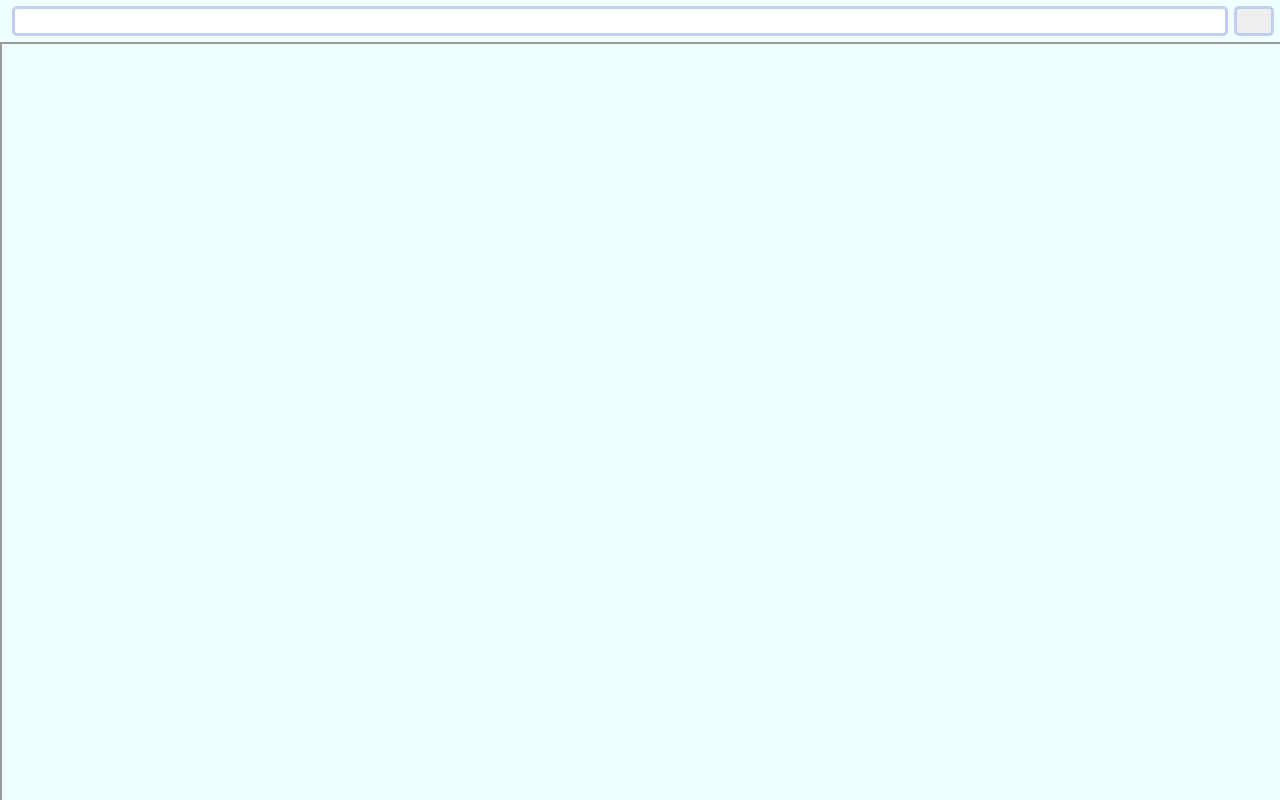
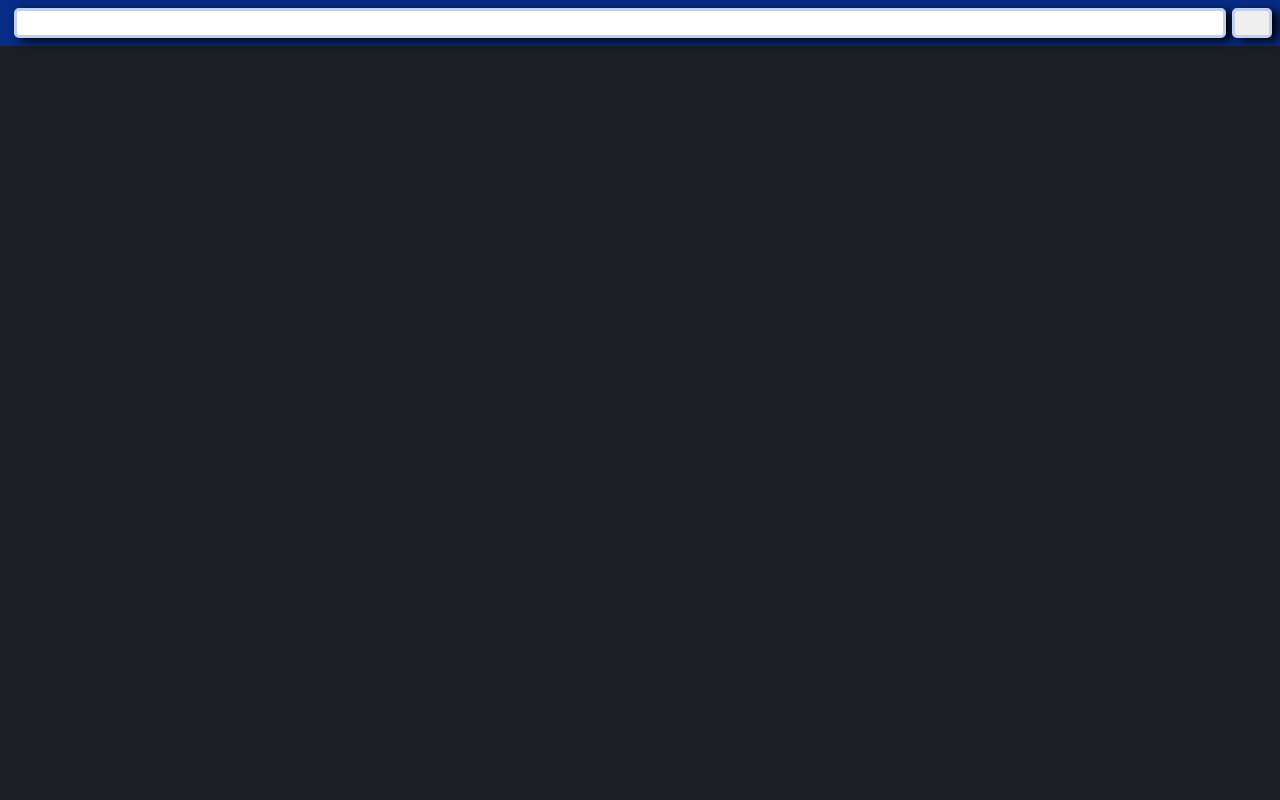
Before and after one commit to jwmdykes/electron-popup-dict, an Electron app: page views/naver/index.html in a window 1280 px wide. Drawn offline with Linux system fonts and the light colour scheme.

Commit message:
modify css

```diff
--- a/views/style.css
+++ b/views/style.css
@@ -2,18 +2,21 @@ html, body {
     width: 100%;
     height: 100%;
     margin: 0;
-    background-color: azure;
+    padding: 0;
+    background-color: #072c86;
     overflow: hidden;
 }
 
 iframe {
     width: 100%;
     height: 100%;
+    border: none;
+    background-color: #1d1d25;
 }
 
 .container {
     width: 100%;
-    height: 100%
+    height: 100%;
 }
 
 #iframe-container {
@@ -25,8 +28,9 @@ iframe {
     height: 30px;
     display: flex;
     align-items: stretch;
-    margin: 6px 6px 6px 6px;
+    padding: 8px;
     gap: 6px;
+    filter: drop-shadow(6px 3px 5px #000000);
 }
 
 #search-container>button {
@@ -36,10 +40,12 @@ iframe {
     outline: none;
     width: 40px;
     cursor: pointer;
+    filter: none;
 }
 
 #search-container>button:hover {
-    border: 3px solid #7393e4
+    border: 3px solid #7393e4;
+    filter: none;
 }
 
 #search-container>input {
```
